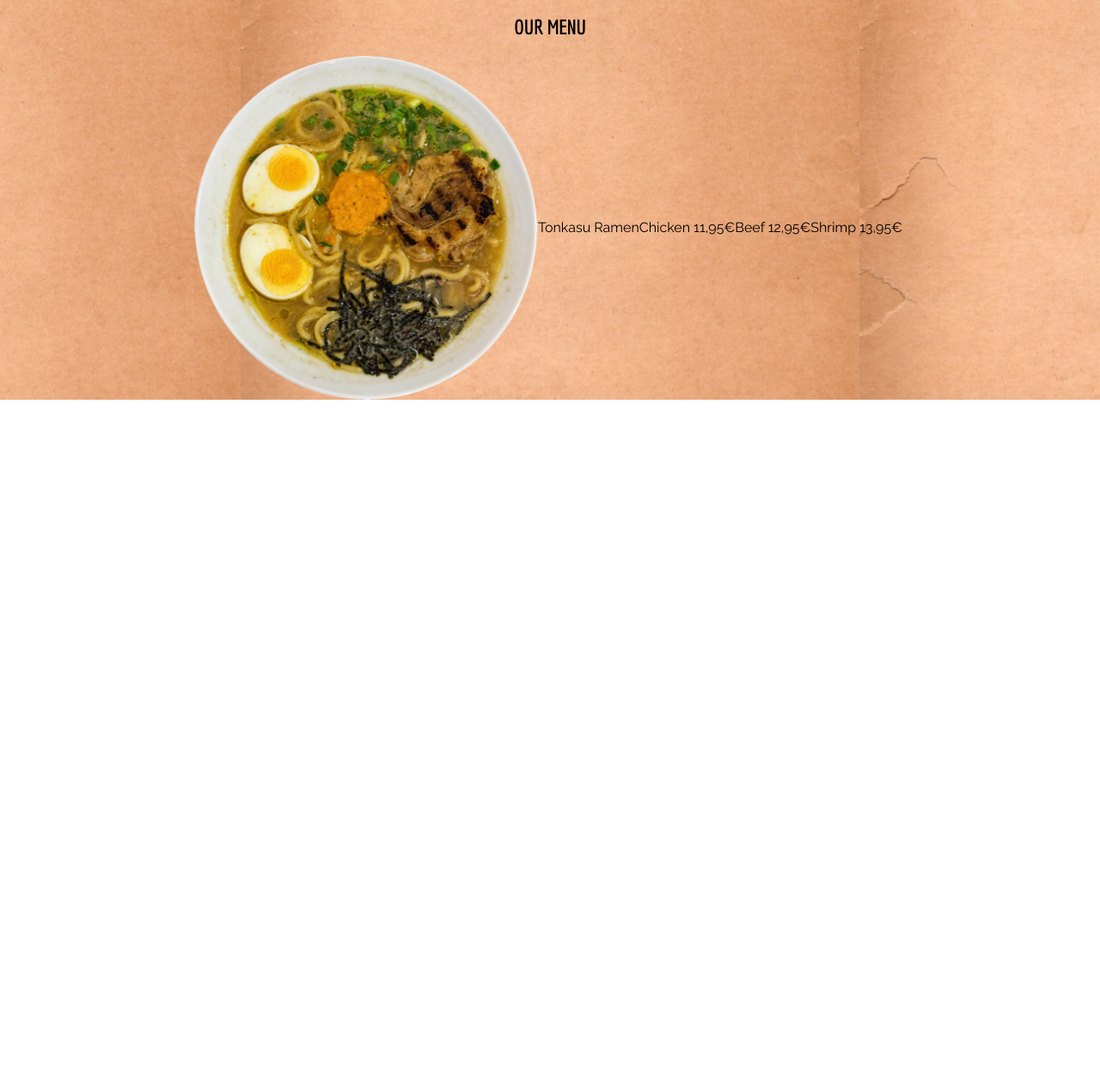
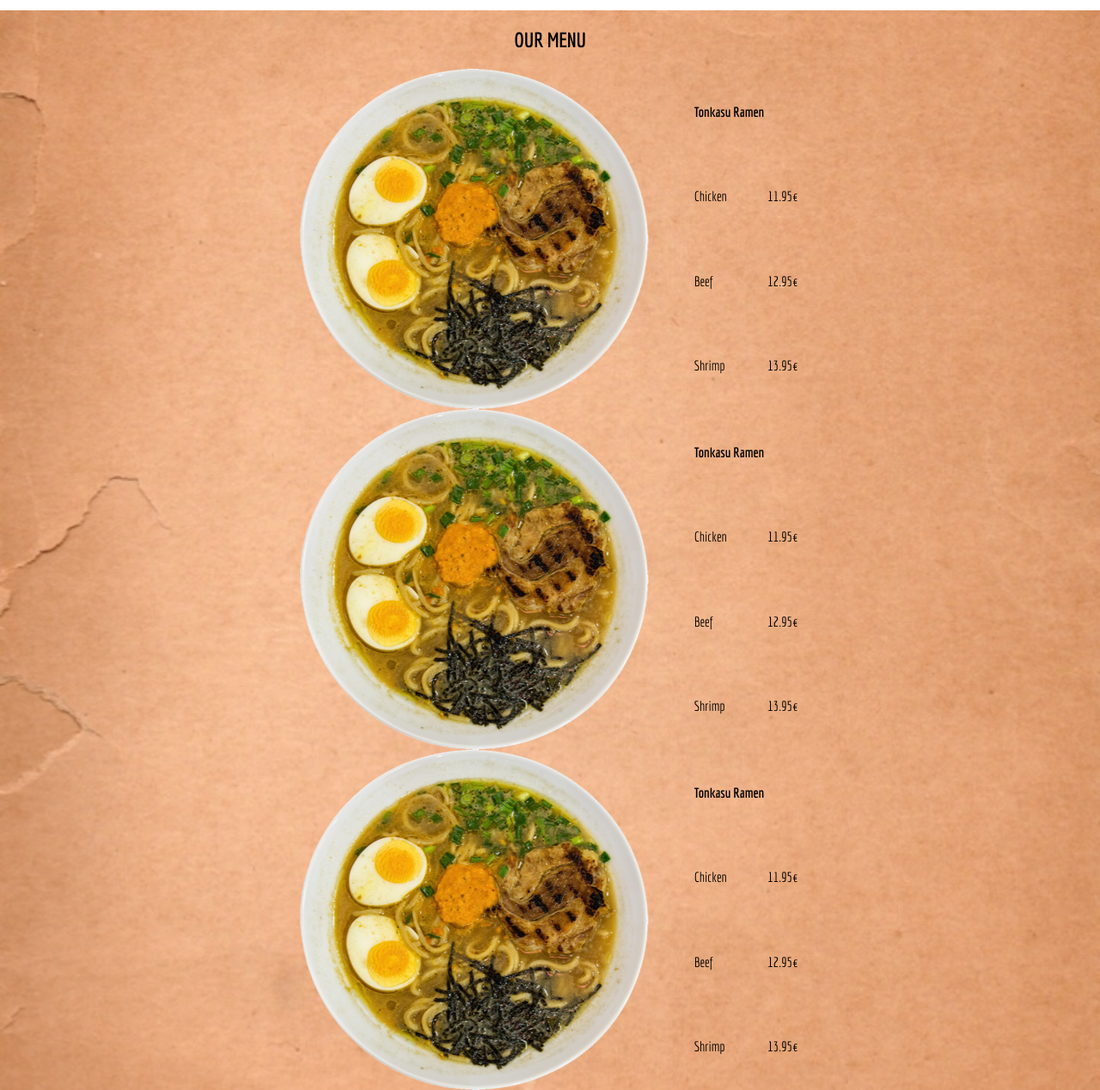
Before and after one commit to TheMo-at/Sakura-Ramen, a plain HTML site: page index.html in a window 1280 px wide. Shown: the part 1028-2296 px from the top of the page at 86% size. Before the commit the page ends 1493 px from the top, so only its background shows below. Drawn offline with Linux system fonts and the light colour scheme.

Commit message:
Tableupdate
Tableänderungen

```diff
--- a/index.html
+++ b/index.html
@@ -28,8 +28,8 @@
             </div>
         </div>
     <div class="content1">
-        <h1>Sakura Rahmen</h1>
-        <spa>Best Rahmen in Town</span>
+        <h1>Sakura Ramen</h1>
+        <spa>Best Ramen in Town</span>
     </div>
     <div>
         <div class="ordertitel">
@@ -53,23 +53,82 @@
             </div>
         </div>
     </div>
-    <div class="menue">
+    <div class="menubackground">
         <div class="menutitel">
             <h2>OUR MENU</h2>
         </div>
         <div class="tonkasu">
-            <img src="img/r1.png" width="400" height="400" alt="">
-            <table class="table">
-                <tbody>
-                    <tr aria-rowspan="2">Tonkasu Ramen</tr>
-                    <tr>Chicken 11,95€</tr>
-                    <tr>Beef 12,95€</tr>
-                    <tr>Shrimp 13,95€</tr>
-                </tbody>
-            </table>
+            <div class="tablebild"><img src="img/r1.png" alt="" ></div>
+                <div class="table">
+                <table>
+                    <tbody>
+                        <tr>
+                            <th>Tonkasu Ramen</th>
+                        </tr>
+                        <tr>
+                            <td>Chicken</td>
+                            <td>11.95€</td>
+                        </tr>
+                        <tr>
+                            <td>Beef</td>
+                            <td>12.95€</td>
+                        </tr>
+                        <tr>
+                            <td>Shrimp</td>
+                            <td>13.95€</td>
+                        </tr>
+                    </tbody>
+                </table>
+                </div>
         </div>
-        <div class="miso"></div>
-        <div class="shio"></div>
+        <div class="tonkasu">
+            <div class="tablebild2"><img src="img/r1.png" alt="" ></div>
+                <div class="table1">
+                <table>
+                    <tbody>
+                        <tr>
+                            <th>Tonkasu Ramen</th>
+                        </tr>
+                        <tr>
+                            <td>Chicken</td>
+                            <td>11.95€</td>
+                        </tr>
+                        <tr>
+                            <td>Beef</td>
+                            <td>12.95€</td>
+                        </tr>
+                        <tr>
+                            <td>Shrimp</td>
+                            <td>13.95€</td>
+                        </tr>
+                    </tbody>
+                </table>
+                </div>
+        </div>
+        <div class="tonkasu">
+            <div class="tablebild3"><img src="img/r1.png" alt="" ></div>
+                <div class="table2">
+                <table>
+                    <tbody>
+                        <tr>
+                            <th>Tonkasu Ramen</th>
+                        </tr>
+                        <tr>
+                            <td>Chicken</td>
+                            <td>11.95€</td>
+                        </tr>
+                        <tr>
+                            <td>Beef</td>
+                            <td>12.95€</td>
+                        </tr>
+                        <tr>
+                            <td>Shrimp</td>
+                            <td>13.95€</td>
+                        </tr>
+                    </tbody>
+                </table>
+                </div>
+        </div>
     </div>
 </body>
 </html>
--- a/stylesheet.css
+++ b/stylesheet.css
@@ -69,13 +69,48 @@ a {
     justify-content: center;
     font-family: 'Economica', sans-serif;
 }
-.menue {
+.gerichte {
+    display: flex;
+    justify-content: center;
+}
+.menubackground {
+    display: flex;
     background-image: url(img/background.jpg);
     background-position: center;
+    background-repeat: no-repeat;
+    background-size: cover;
+    margin-top: 15px;
+    flex-direction: column;
 }
 .tonkasu {
     display: flex;
     justify-content: center;
-    align-items: center;
-    font-family: Raleway , sans-serif;
+    font-family: Economica, sans-serif;
 }
+.table {
+    display: flex;
+    justify-content: right;
+    margin-left: 50px;
+}
+.table1 {
+    display: flex;
+    justify-content: left;
+    margin-left: 50px;
+}
+.table2 {
+    display: flex;
+    justify-content: right;
+    margin-left: 50px;
+}
+.tablebild {
+    display: flex;
+    justify-content: left;
+}
+.tablebild2 {
+    display: flex;
+    justify-content: right;
+}
+.tablebild3 {
+    display: flex;
+    justify-content: left;
+}
```
